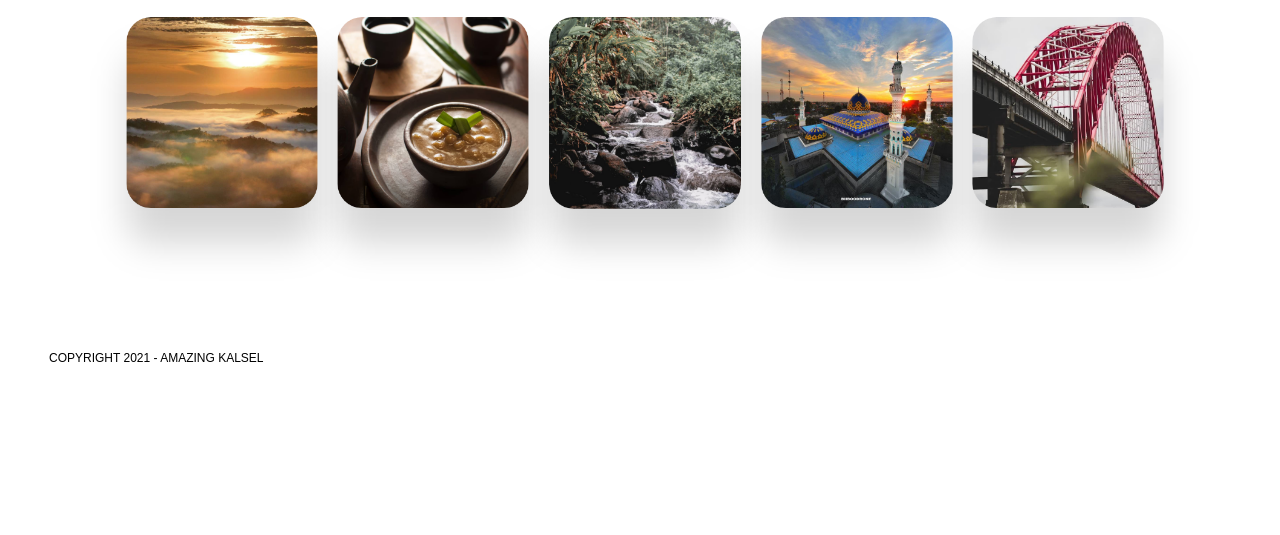
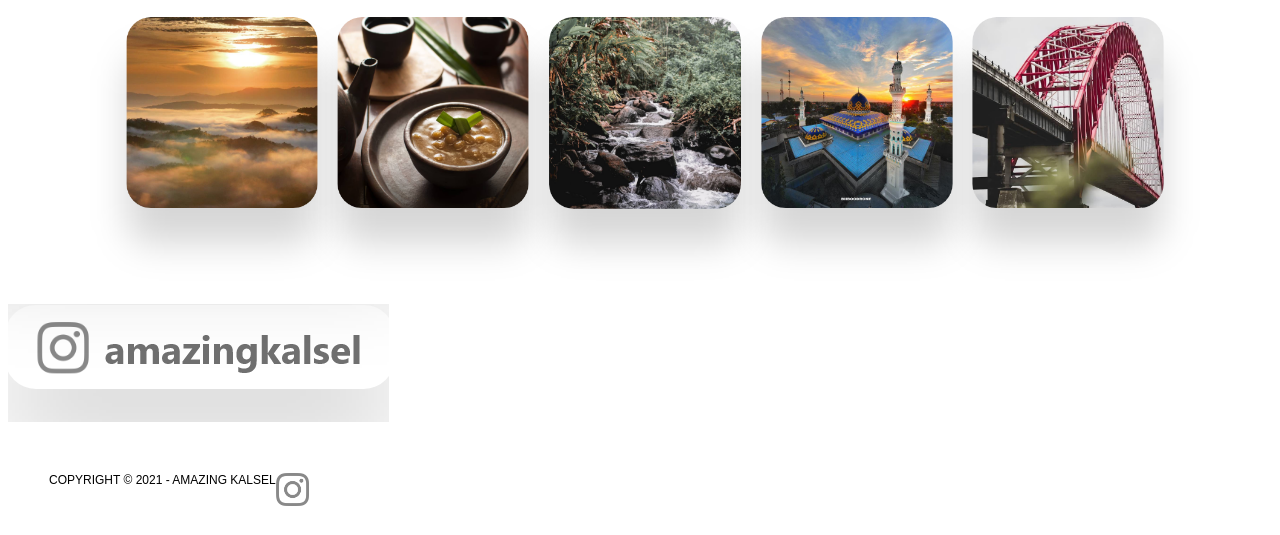
Before and after one commit to resyacahaya/web-wisata, a PHP site: page / in a window 1280 px wide. Shown: the part 1731-2266 px from the top of the page. Before the commit the page ends 2093 px from the top, so only its background shows below. Run offline with PHP 8.4, Linux system fonts and the light colour scheme.

Commit message:
update index.php

```diff
--- a/index.php
+++ b/index.php
@@ -3,9 +3,10 @@
 <head>
 	<title>Amazing Kalsel</title>
 	<!-- menghubungkan dengan file css -->
-	<link rel="stylesheet" type="text/css" href="\css\index-style.css">
+	<link rel="stylesheet" type="text/css" href="css\index-style.css">
 </head>
 <body>
+<!-- Navbar -->
  	<nav>
  	<img src="img/logoamazingkalsel.png" alt="logo">
         <ul>
@@ -85,10 +86,17 @@ dan rotan.</p>
                 </div>
             </div>
         </section>
+
+<!-- Instagram -->
+<div class="instagram">
+	<img src="img/akun-instagram.png" alt="akunig">
+    </div>
+
+<!-- Footer -->
 <div class="footer">
-
 		<ul>
-			<li><a>Copyright 2021 - Amazing Kalsel</a></li>
+			<li><a>Copyright &#169; 2021 - Amazing Kalsel</a></li>
+            		<img src="img/icon-ig.png" alt="iconig">
 		</ul>
 	</div>
 </div>
```
